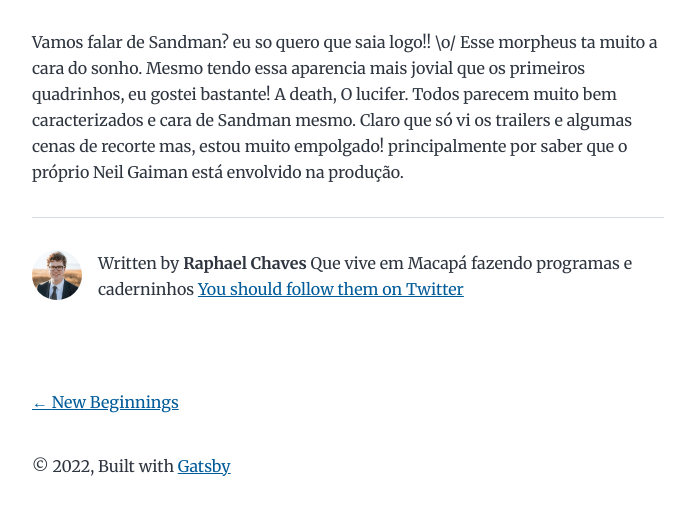
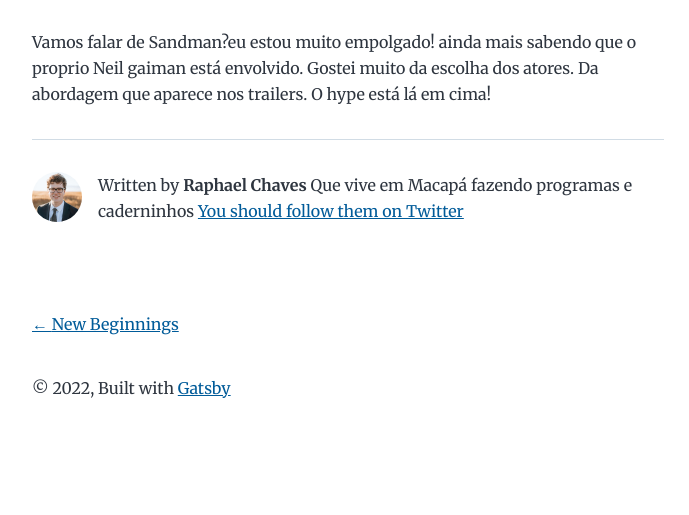
Before and after one commit to raphaeljq/foodblog, a Gatsby site: page /2022-06-11-a-serie-do-sandman/ in a window 1280 px wide. Shown: the part 211-726 px from the top of the page, without its empty margins (292-981 px from the left). Built offline with nearby package versions, Linux system fonts and the light colour scheme; Gatsby itself is replaced by a stand-in of ours.

Commit message:
Update Blog “2022-06-11-a-serie-do-sandman”

```diff
--- a/content/blog/2022-06-11-a-serie-do-sandman.md
+++ b/content/blog/2022-06-11-a-serie-do-sandman.md
@@ -4,4 +4,4 @@ title: A serie do sandman
 date: 2022-06-11T04:34:28.860Z
 thumbnail: /static/images/sandman-estreia.jpg
 ---
-Vamos falar de Sandman? eu so quero que saia logo!! \o/ Esse morpheus ta muito a cara do sonho. Mesmo tendo essa aparencia mais jovial que os primeiros quadrinhos, eu gostei bastante! A death, O lucifer. Todos parecem muito bem caracterizados e cara de Sandman mesmo. Claro que só vi os trailers e algumas cenas de recorte mas, estou muito empolgado! principalmente por saber que o próprio Neil Gaiman está envolvido na produção.
+Vamos falar de Sandman?eu estou muito empolgado! ainda mais sabendo que o proprio Neil gaiman está envolvido. Gostei muito da escolha dos atores. Da abordagem que aparece nos trailers. O hype está lá em cima!
```
